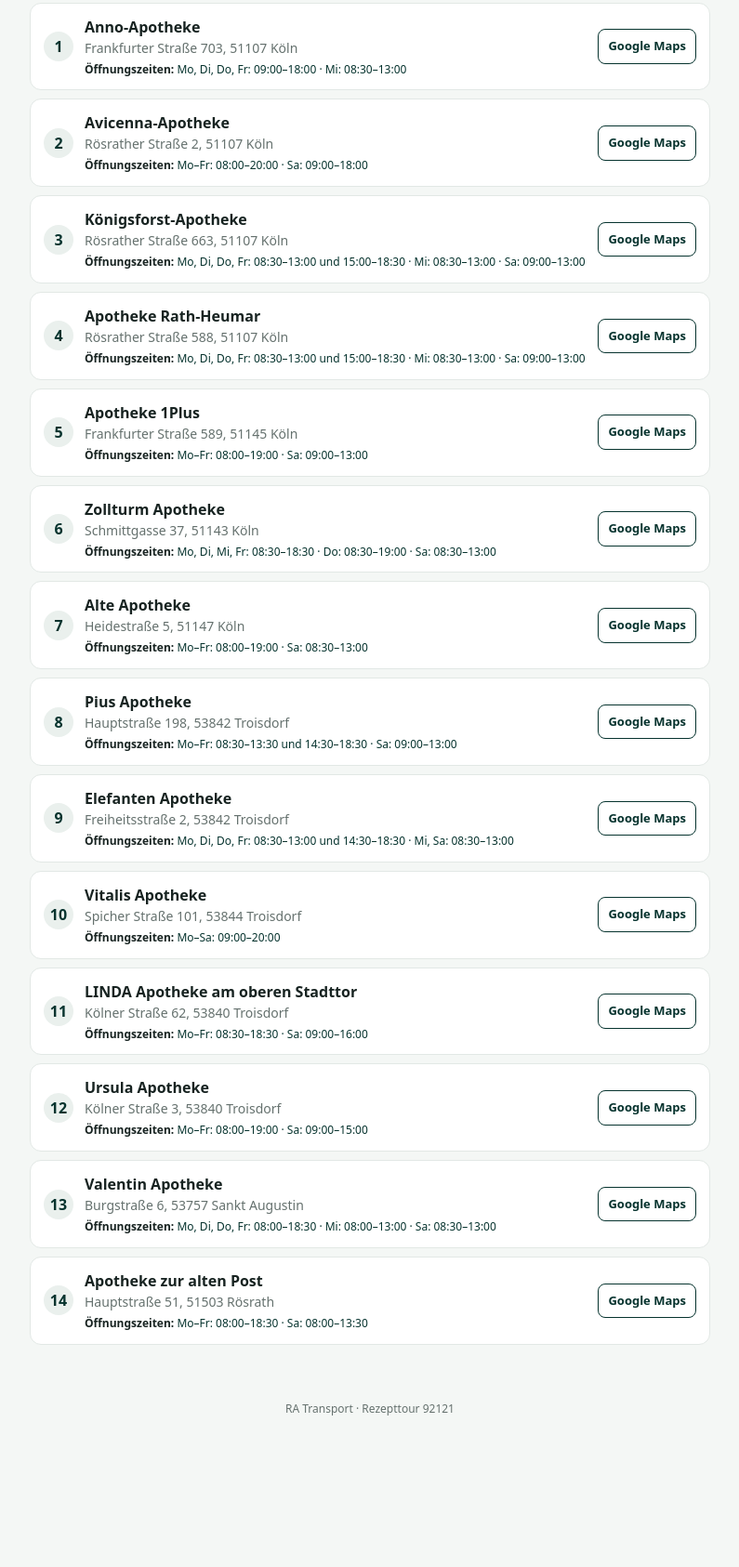
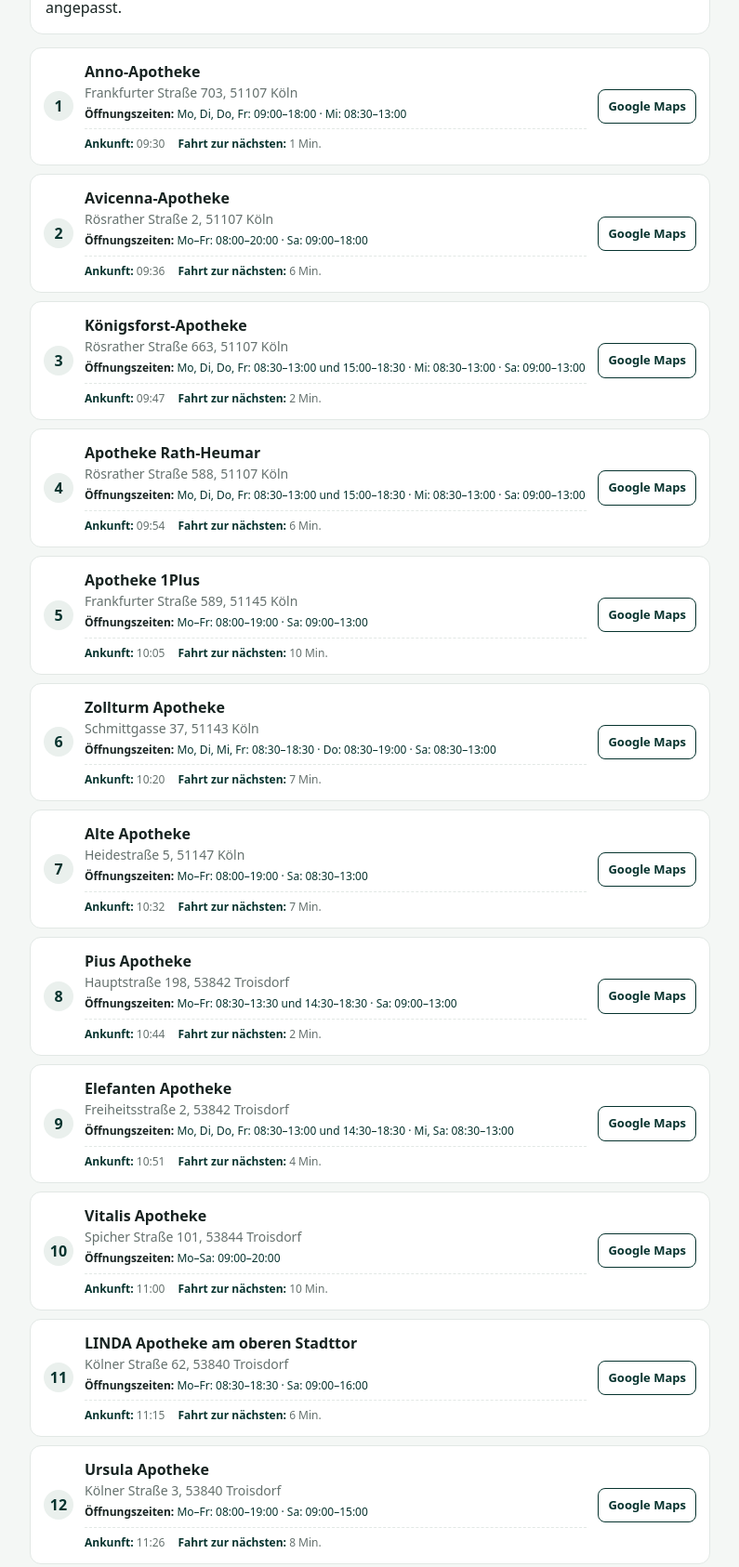
Before and after one commit to Rateb91/tour-92121, a plain HTML site: page index.html in a window 1280 px wide. Shown: the part 347-2033 px from the top of the page at 93% size, without its empty margins (242-1037 px from the left). Before the commit the page ends 1894 px from the top, so only its background shows below. Drawn offline with Linux system fonts and the light colour scheme.

Commit message:
Add arrival and inter-pharmacy travel times from 08:00 tour start

```diff
--- a/index.html
+++ b/index.html
@@ -28,7 +28,8 @@
     a.map:focus,a.map:hover{background:var(--green);color:white}
     footer{text-align:center;color:var(--muted);font-size:12px;padding:22px 10px}
     @media(max-width:420px){li{gap:9px;padding:11px 10px}a.map{padding:7px 8px;font-size:12px}.address{font-size:13px}}
-  .home-button{display:inline-flex;align-items:center;gap:7px;margin-top:14px;padding:9px 15px;border:1px solid var(--gold);border-radius:9px;background:var(--gold);color:var(--green);font-weight:800;font-size:14px;text-decoration:none}.home-button:hover,.home-button:focus{background:#d0bf94;color:var(--green)}</style>
+  .home-button{display:inline-flex;align-items:center;gap:7px;margin-top:14px;padding:9px 15px;border:1px solid var(--gold);border-radius:9px;background:var(--gold);color:var(--green);font-weight:800;font-size:14px;text-decoration:none}.home-button:hover,.home-button:focus{background:#d0bf94;color:var(--green)}.schedule{display:flex;flex-wrap:wrap;gap:5px 14px;margin-top:7px;padding-top:7px;border-top:1px dashed var(--line);font-size:12px;color:var(--muted)}.schedule strong{color:var(--green)}
+</style>
 </head>
 <body>
 <header><div class="wrap">
@@ -40,22 +41,22 @@
   <section class="intro">
     <strong>14 Apotheken</strong><br>
     Tippen Sie bei der gewünschten Apotheke auf „Google Maps“, um die Adresse direkt in Google Maps zu öffnen.
-  </section>
+  <br><strong>Tourstart:</strong> Sanacorp Herne · 08:00 Uhr · Fahr- und Ankunftszeiten gemäß PTV-Tourenplan angepasst.</section>
   <ol>
-    <li><span class="num">1</span><div class="details"><div class="name">Anno-Apotheke</div><div class="address">Frankfurter Straße 703, 51107 Köln</div><div class="hours"><strong>Öffnungszeiten:</strong> Mo, Di, Do, Fr: 09:00–18:00 · Mi: 08:30–13:00</div></div><a class="map" target="_blank" rel="noopener" href="https://www.google.com/maps/search/?api=1&amp;query=Frankfurter%20Stra%C3%9Fe%20703%2C%2051107%20K%C3%B6ln">Google Maps</a></li>
-    <li><span class="num">2</span><div class="details"><div class="name">Avicenna-Apotheke</div><div class="address">Rösrather Straße 2, 51107 Köln</div><div class="hours"><strong>Öffnungszeiten:</strong> Mo–Fr: 08:00–20:00 · Sa: 09:00–18:00</div></div><a class="map" target="_blank" rel="noopener" href="https://www.google.com/maps/search/?api=1&amp;query=R%C3%B6srather%20Stra%C3%9Fe%202%2C%2051107%20K%C3%B6ln">Google Maps</a></li>
-    <li><span class="num">3</span><div class="details"><div class="name">Königsforst-Apotheke</div><div class="address">Rösrather Straße 663, 51107 Köln</div><div class="hours"><strong>Öffnungszeiten:</strong> Mo, Di, Do, Fr: 08:30–13:00 und 15:00–18:30 · Mi: 08:30–13:00 · Sa: 09:00–13:00</div></div><a class="map" target="_blank" rel="noopener" href="https://www.google.com/maps/search/?api=1&amp;query=R%C3%B6srather%20Stra%C3%9Fe%20663%2C%2051107%20K%C3%B6ln">Google Maps</a></li>
-    <li><span class="num">4</span><div class="details"><div class="name">Apotheke Rath-Heumar</div><div class="address">Rösrather Straße 588, 51107 Köln</div><div class="hours"><strong>Öffnungszeiten:</strong> Mo, Di, Do, Fr: 08:30–13:00 und 15:00–18:30 · Mi: 08:30–13:00 · Sa: 09:00–13:00</div></div><a class="map" target="_blank" rel="noopener" href="https://www.google.com/maps/search/?api=1&amp;query=R%C3%B6srather%20Stra%C3%9Fe%20588%2C%2051107%20K%C3%B6ln">Google Maps</a></li>
-    <li><span class="num">5</span><div class="details"><div class="name">Apotheke 1Plus</div><div class="address">Frankfurter Straße 589, 51145 Köln</div><div class="hours"><strong>Öffnungszeiten:</strong> Mo–Fr: 08:00–19:00 · Sa: 09:00–13:00</div></div><a class="map" target="_blank" rel="noopener" href="https://www.google.com/maps/search/?api=1&amp;query=Frankfurter%20Stra%C3%9Fe%20589%2C%2051145%20K%C3%B6ln">Google Maps</a></li>
-    <li><span class="num">6</span><div class="details"><div class="name">Zollturm Apotheke</div><div class="address">Schmittgasse 37, 51143 Köln</div><div class="hours"><strong>Öffnungszeiten:</strong> Mo, Di, Mi, Fr: 08:30–18:30 · Do: 08:30–19:00 · Sa: 08:30–13:00</div></div><a class="map" target="_blank" rel="noopener" href="https://www.google.com/maps/search/?api=1&amp;query=Schmittgasse%2037%2C%2051143%20K%C3%B6ln">Google Maps</a></li>
-    <li><span class="num">7</span><div class="details"><div class="name">Alte Apotheke</div><div class="address">Heidestraße 5, 51147 Köln</div><div class="hours"><strong>Öffnungszeiten:</strong> Mo–Fr: 08:00–19:00 · Sa: 08:30–13:00</div></div><a class="map" target="_blank" rel="noopener" href="https://www.google.com/maps/search/?api=1&amp;query=Heidestra%C3%9Fe%205%2C%2051147%20K%C3%B6ln">Google Maps</a></li>
-    <li><span class="num">8</span><div class="details"><div class="name">Pius Apotheke</div><div class="address">Hauptstraße 198, 53842 Troisdorf</div><div class="hours"><strong>Öffnungszeiten:</strong> Mo–Fr: 08:30–13:30 und 14:30–18:30 · Sa: 09:00–13:00</div></div><a class="map" target="_blank" rel="noopener" href="https://www.google.com/maps/search/?api=1&amp;query=Hauptstra%C3%9Fe%20198%2C%2053842%20Troisdorf">Google Maps</a></li>
-    <li><span class="num">9</span><div class="details"><div class="name">Elefanten Apotheke</div><div class="address">Freiheitsstraße 2, 53842 Troisdorf</div><div class="hours"><strong>Öffnungszeiten:</strong> Mo, Di, Do, Fr: 08:30–13:00 und 14:30–18:30 · Mi, Sa: 08:30–13:00</div></div><a class="map" target="_blank" rel="noopener" href="https://www.google.com/maps/search/?api=1&amp;query=Freiheitsstra%C3%9Fe%202%2C%2053842%20Troisdorf">Google Maps</a></li>
-    <li><span class="num">10</span><div class="details"><div class="name">Vitalis Apotheke</div><div class="address">Spicher Straße 101, 53844 Troisdorf</div><div class="hours"><strong>Öffnungszeiten:</strong> Mo–Sa: 09:00–20:00</div></div><a class="map" target="_blank" rel="noopener" href="https://www.google.com/maps/search/?api=1&amp;query=Spicher%20Stra%C3%9Fe%20101%2C%2053844%20Troisdorf">Google Maps</a></li>
-    <li><span class="num">11</span><div class="details"><div class="name">LINDA Apotheke am oberen Stadttor</div><div class="address">Kölner Straße 62, 53840 Troisdorf</div><div class="hours"><strong>Öffnungszeiten:</strong> Mo–Fr: 08:30–18:30 · Sa: 09:00–16:00</div></div><a class="map" target="_blank" rel="noopener" href="https://www.google.com/maps/search/?api=1&amp;query=K%C3%B6lner%20Stra%C3%9Fe%2062%2C%2053840%20Troisdorf">Google Maps</a></li>
-    <li><span class="num">12</span><div class="details"><div class="name">Ursula Apotheke</div><div class="address">Kölner Straße 3, 53840 Troisdorf</div><div class="hours"><strong>Öffnungszeiten:</strong> Mo–Fr: 08:00–19:00 · Sa: 09:00–15:00</div></div><a class="map" target="_blank" rel="noopener" href="https://www.google.com/maps/search/?api=1&amp;query=K%C3%B6lner%20Stra%C3%9Fe%203%2C%2053840%20Troisdorf">Google Maps</a></li>
-    <li><span class="num">13</span><div class="details"><div class="name">Valentin Apotheke</div><div class="address">Burgstraße 6, 53757 Sankt Augustin</div><div class="hours"><strong>Öffnungszeiten:</strong> Mo, Di, Do, Fr: 08:00–18:30 · Mi: 08:00–13:00 · Sa: 08:30–13:00</div></div><a class="map" target="_blank" rel="noopener" href="https://www.google.com/maps/search/?api=1&amp;query=Burgstra%C3%9Fe%206%2C%2053757%20Sankt%20Augustin">Google Maps</a></li>
-    <li><span class="num">14</span><div class="details"><div class="name">Apotheke zur alten Post</div><div class="address">Hauptstraße 51, 51503 Rösrath</div><div class="hours"><strong>Öffnungszeiten:</strong> Mo–Fr: 08:00–18:30 · Sa: 08:00–13:30</div></div><a class="map" target="_blank" rel="noopener" href="https://www.google.com/maps/search/?api=1&amp;query=Hauptstra%C3%9Fe%2051%2C%2051503%20R%C3%B6srath">Google Maps</a></li>
+    <li><span class="num">1</span><div class="details"><div class="name">Anno-Apotheke</div><div class="address">Frankfurter Straße 703, 51107 Köln</div><div class="hours"><strong>Öffnungszeiten:</strong> Mo, Di, Do, Fr: 09:00–18:00 · Mi: 08:30–13:00</div><div class="schedule"><span><strong>Ankunft:</strong> 09:30</span><span><strong>Fahrt zur nächsten:</strong> 1 Min.</span></div></div><a class="map" target="_blank" rel="noopener" href="https://www.google.com/maps/search/?api=1&amp;query=Frankfurter%20Stra%C3%9Fe%20703%2C%2051107%20K%C3%B6ln">Google Maps</a></li>
+    <li><span class="num">2</span><div class="details"><div class="name">Avicenna-Apotheke</div><div class="address">Rösrather Straße 2, 51107 Köln</div><div class="hours"><strong>Öffnungszeiten:</strong> Mo–Fr: 08:00–20:00 · Sa: 09:00–18:00</div><div class="schedule"><span><strong>Ankunft:</strong> 09:36</span><span><strong>Fahrt zur nächsten:</strong> 6 Min.</span></div></div><a class="map" target="_blank" rel="noopener" href="https://www.google.com/maps/search/?api=1&amp;query=R%C3%B6srather%20Stra%C3%9Fe%202%2C%2051107%20K%C3%B6ln">Google Maps</a></li>
+    <li><span class="num">3</span><div class="details"><div class="name">Königsforst-Apotheke</div><div class="address">Rösrather Straße 663, 51107 Köln</div><div class="hours"><strong>Öffnungszeiten:</strong> Mo, Di, Do, Fr: 08:30–13:00 und 15:00–18:30 · Mi: 08:30–13:00 · Sa: 09:00–13:00</div><div class="schedule"><span><strong>Ankunft:</strong> 09:47</span><span><strong>Fahrt zur nächsten:</strong> 2 Min.</span></div></div><a class="map" target="_blank" rel="noopener" href="https://www.google.com/maps/search/?api=1&amp;query=R%C3%B6srather%20Stra%C3%9Fe%20663%2C%2051107%20K%C3%B6ln">Google Maps</a></li>
+    <li><span class="num">4</span><div class="details"><div class="name">Apotheke Rath-Heumar</div><div class="address">Rösrather Straße 588, 51107 Köln</div><div class="hours"><strong>Öffnungszeiten:</strong> Mo, Di, Do, Fr: 08:30–13:00 und 15:00–18:30 · Mi: 08:30–13:00 · Sa: 09:00–13:00</div><div class="schedule"><span><strong>Ankunft:</strong> 09:54</span><span><strong>Fahrt zur nächsten:</strong> 6 Min.</span></div></div><a class="map" target="_blank" rel="noopener" href="https://www.google.com/maps/search/?api=1&amp;query=R%C3%B6srather%20Stra%C3%9Fe%20588%2C%2051107%20K%C3%B6ln">Google Maps</a></li>
+    <li><span class="num">5</span><div class="details"><div class="name">Apotheke 1Plus</div><div class="address">Frankfurter Straße 589, 51145 Köln</div><div class="hours"><strong>Öffnungszeiten:</strong> Mo–Fr: 08:00–19:00 · Sa: 09:00–13:00</div><div class="schedule"><span><strong>Ankunft:</strong> 10:05</span><span><strong>Fahrt zur nächsten:</strong> 10 Min.</span></div></div><a class="map" target="_blank" rel="noopener" href="https://www.google.com/maps/search/?api=1&amp;query=Frankfurter%20Stra%C3%9Fe%20589%2C%2051145%20K%C3%B6ln">Google Maps</a></li>
+    <li><span class="num">6</span><div class="details"><div class="name">Zollturm Apotheke</div><div class="address">Schmittgasse 37, 51143 Köln</div><div class="hours"><strong>Öffnungszeiten:</strong> Mo, Di, Mi, Fr: 08:30–18:30 · Do: 08:30–19:00 · Sa: 08:30–13:00</div><div class="schedule"><span><strong>Ankunft:</strong> 10:20</span><span><strong>Fahrt zur nächsten:</strong> 7 Min.</span></div></div><a class="map" target="_blank" rel="noopener" href="https://www.google.com/maps/search/?api=1&amp;query=Schmittgasse%2037%2C%2051143%20K%C3%B6ln">Google Maps</a></li>
+    <li><span class="num">7</span><div class="details"><div class="name">Alte Apotheke</div><div class="address">Heidestraße 5, 51147 Köln</div><div class="hours"><strong>Öffnungszeiten:</strong> Mo–Fr: 08:00–19:00 · Sa: 08:30–13:00</div><div class="schedule"><span><strong>Ankunft:</strong> 10:32</span><span><strong>Fahrt zur nächsten:</strong> 7 Min.</span></div></div><a class="map" target="_blank" rel="noopener" href="https://www.google.com/maps/search/?api=1&amp;query=Heidestra%C3%9Fe%205%2C%2051147%20K%C3%B6ln">Google Maps</a></li>
+    <li><span class="num">8</span><div class="details"><div class="name">Pius Apotheke</div><div class="address">Hauptstraße 198, 53842 Troisdorf</div><div class="hours"><strong>Öffnungszeiten:</strong> Mo–Fr: 08:30–13:30 und 14:30–18:30 · Sa: 09:00–13:00</div><div class="schedule"><span><strong>Ankunft:</strong> 10:44</span><span><strong>Fahrt zur nächsten:</strong> 2 Min.</span></div></div><a class="map" target="_blank" rel="noopener" href="https://www.google.com/maps/search/?api=1&amp;query=Hauptstra%C3%9Fe%20198%2C%2053842%20Troisdorf">Google Maps</a></li>
+    <li><span class="num">9</span><div class="details"><div class="name">Elefanten Apotheke</div><div class="address">Freiheitsstraße 2, 53842 Troisdorf</div><div class="hours"><strong>Öffnungszeiten:</strong> Mo, Di, Do, Fr: 08:30–13:00 und 14:30–18:30 · Mi, Sa: 08:30–13:00</div><div class="schedule"><span><strong>Ankunft:</strong> 10:51</span><span><strong>Fahrt zur nächsten:</strong> 4 Min.</span></div></div><a class="map" target="_blank" rel="noopener" href="https://www.google.com/maps/search/?api=1&amp;query=Freiheitsstra%C3%9Fe%202%2C%2053842%20Troisdorf">Google Maps</a></li>
+    <li><span class="num">10</span><div class="details"><div class="name">Vitalis Apotheke</div><div class="address">Spicher Straße 101, 53844 Troisdorf</div><div class="hours"><strong>Öffnungszeiten:</strong> Mo–Sa: 09:00–20:00</div><div class="schedule"><span><strong>Ankunft:</strong> 11:00</span><span><strong>Fahrt zur nächsten:</strong> 10 Min.</span></div></div><a class="map" target="_blank" rel="noopener" href="https://www.google.com/maps/search/?api=1&amp;query=Spicher%20Stra%C3%9Fe%20101%2C%2053844%20Troisdorf">Google Maps</a></li>
+    <li><span class="num">11</span><div class="details"><div class="name">LINDA Apotheke am oberen Stadttor</div><div class="address">Kölner Straße 62, 53840 Troisdorf</div><div class="hours"><strong>Öffnungszeiten:</strong> Mo–Fr: 08:30–18:30 · Sa: 09:00–16:00</div><div class="schedule"><span><strong>Ankunft:</strong> 11:15</span><span><strong>Fahrt zur nächsten:</strong> 6 Min.</span></div></div><a class="map" target="_blank" rel="noopener" href="https://www.google.com/maps/search/?api=1&amp;query=K%C3%B6lner%20Stra%C3%9Fe%2062%2C%2053840%20Troisdorf">Google Maps</a></li>
+    <li><span class="num">12</span><div class="details"><div class="name">Ursula Apotheke</div><div class="address">Kölner Straße 3, 53840 Troisdorf</div><div class="hours"><strong>Öffnungszeiten:</strong> Mo–Fr: 08:00–19:00 · Sa: 09:00–15:00</div><div class="schedule"><span><strong>Ankunft:</strong> 11:26</span><span><strong>Fahrt zur nächsten:</strong> 8 Min.</span></div></div><a class="map" target="_blank" rel="noopener" href="https://www.google.com/maps/search/?api=1&amp;query=K%C3%B6lner%20Stra%C3%9Fe%203%2C%2053840%20Troisdorf">Google Maps</a></li>
+    <li><span class="num">13</span><div class="details"><div class="name">Valentin Apotheke</div><div class="address">Burgstraße 6, 53757 Sankt Augustin</div><div class="hours"><strong>Öffnungszeiten:</strong> Mo, Di, Do, Fr: 08:00–18:30 · Mi: 08:00–13:00 · Sa: 08:30–13:00</div><div class="schedule"><span><strong>Ankunft:</strong> 11:39</span><span><strong>Fahrt zur nächsten:</strong> 19 Min.</span></div></div><a class="map" target="_blank" rel="noopener" href="https://www.google.com/maps/search/?api=1&amp;query=Burgstra%C3%9Fe%206%2C%2053757%20Sankt%20Augustin">Google Maps</a></li>
+    <li><span class="num">14</span><div class="details"><div class="name">Apotheke zur alten Post</div><div class="address">Hauptstraße 51, 51503 Rösrath</div><div class="hours"><strong>Öffnungszeiten:</strong> Mo–Fr: 08:00–18:30 · Sa: 08:00–13:30</div><div class="schedule"><span><strong>Ankunft:</strong> 12:03</span><span><strong>Letzte Apotheke der Tour</strong></span></div></div><a class="map" target="_blank" rel="noopener" href="https://www.google.com/maps/search/?api=1&amp;query=Hauptstra%C3%9Fe%2051%2C%2051503%20R%C3%B6srath">Google Maps</a></li>
   </ol>
 </main>
 <footer>RA Transport · Rezepttour 92121</footer>
```
